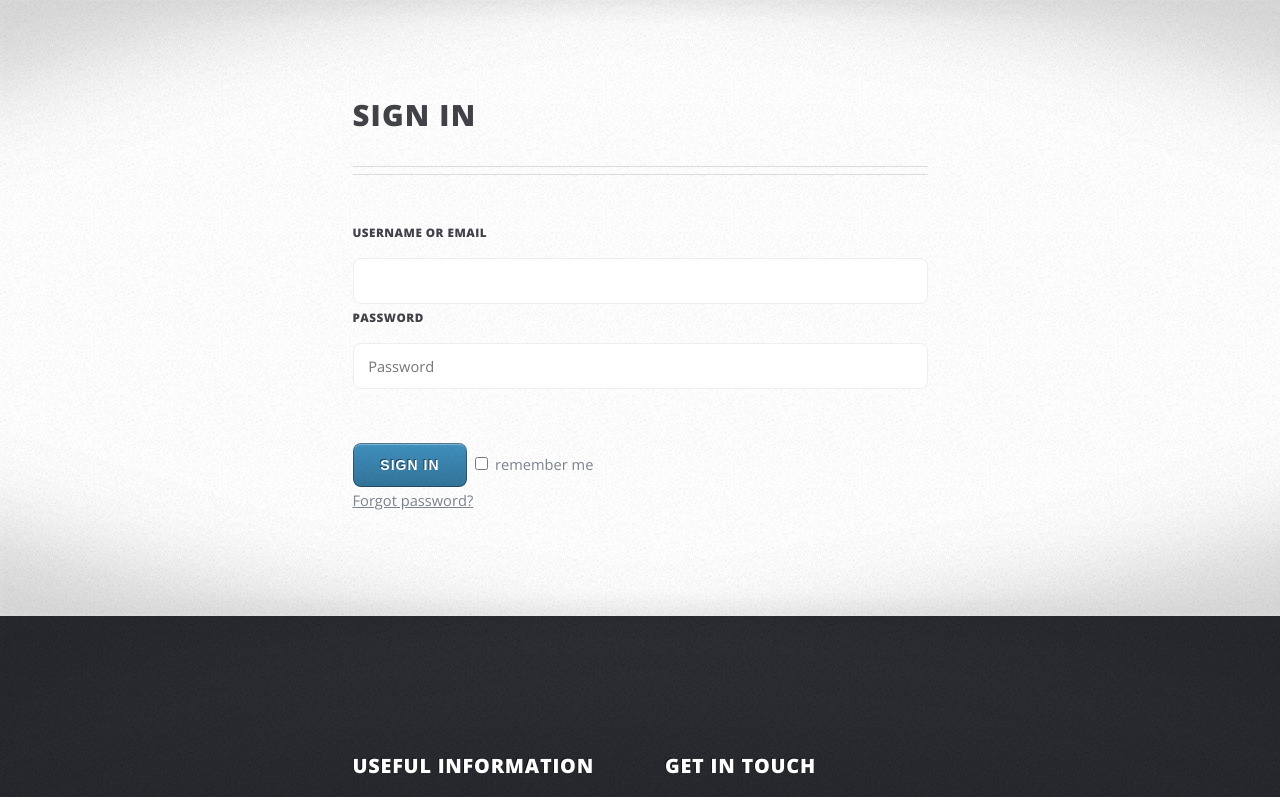
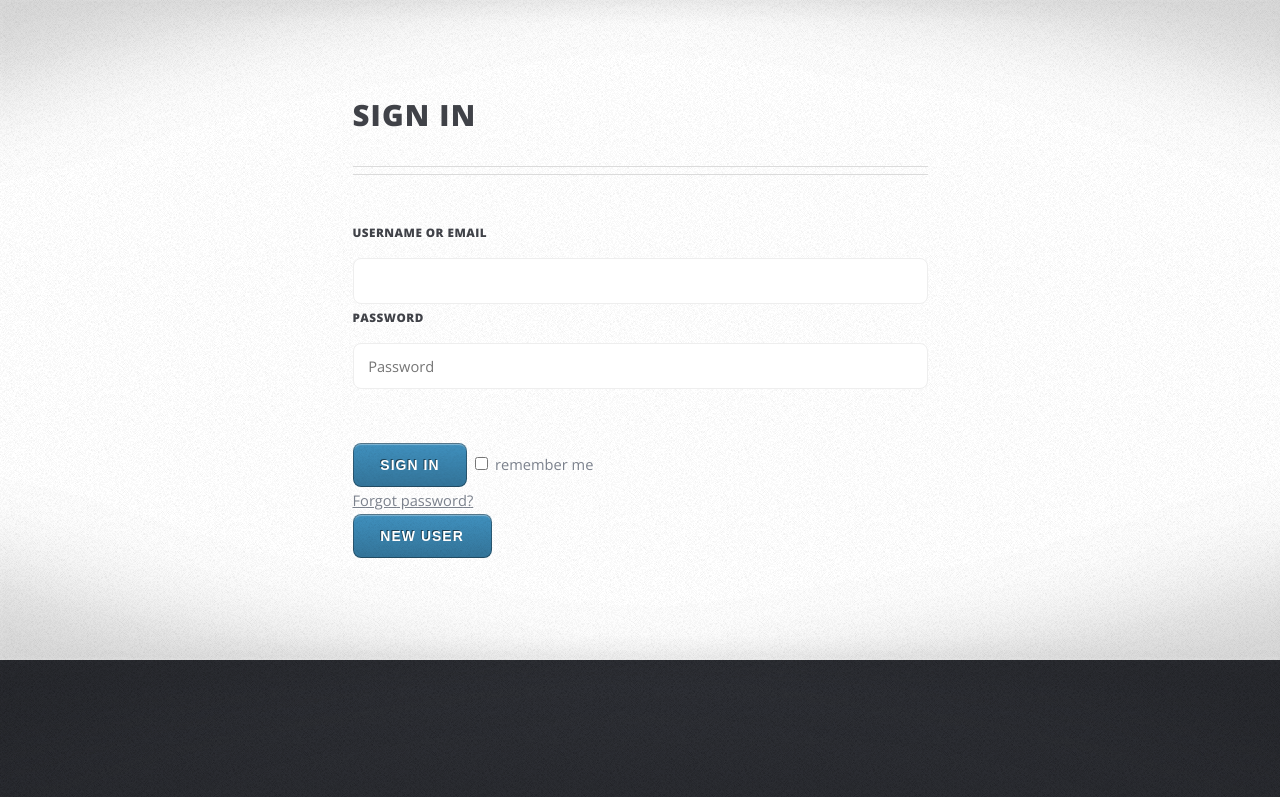
Before and after one commit to hanna25s/eBusPass, a Django app: page /signin/ in a window 1280 px wide. Shown: the part 192-989 px from the top of the page. Run offline with Django 3.2, Linux system fonts and the light colour scheme.

Commit message:
Update signin.html

```diff
--- a/website/templates/website/signin.html
+++ b/website/templates/website/signin.html
@@ -29,6 +29,12 @@
             </div>
             <a href="url">Forgot password?</a>
           </form>
+
+          <form method="get" action="/registration/">
+              <div class="form-group">
+              <button type="submit" class="btn btn-default">New User</button>
+              </div>
+          </form>
         </div>
       </div>
     </div>
```
